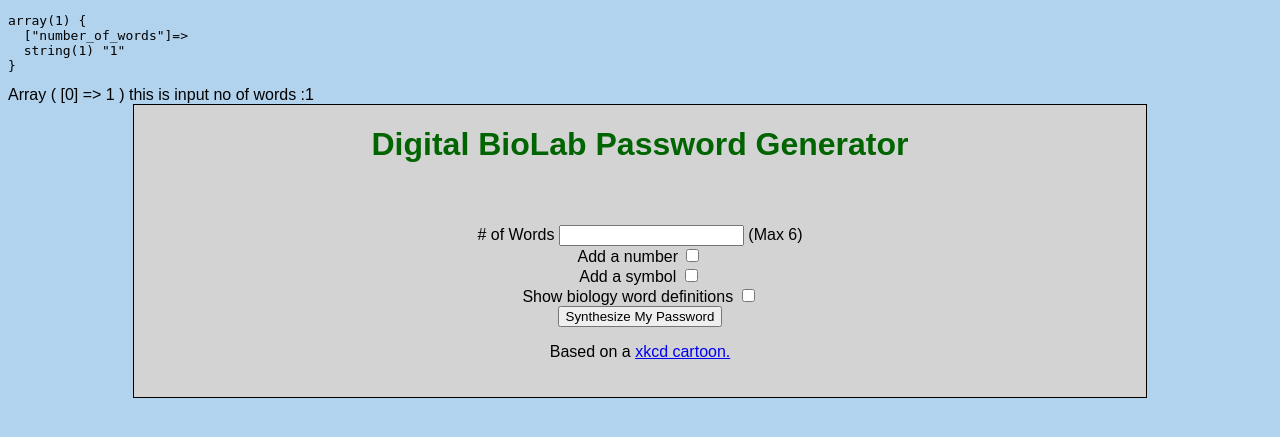
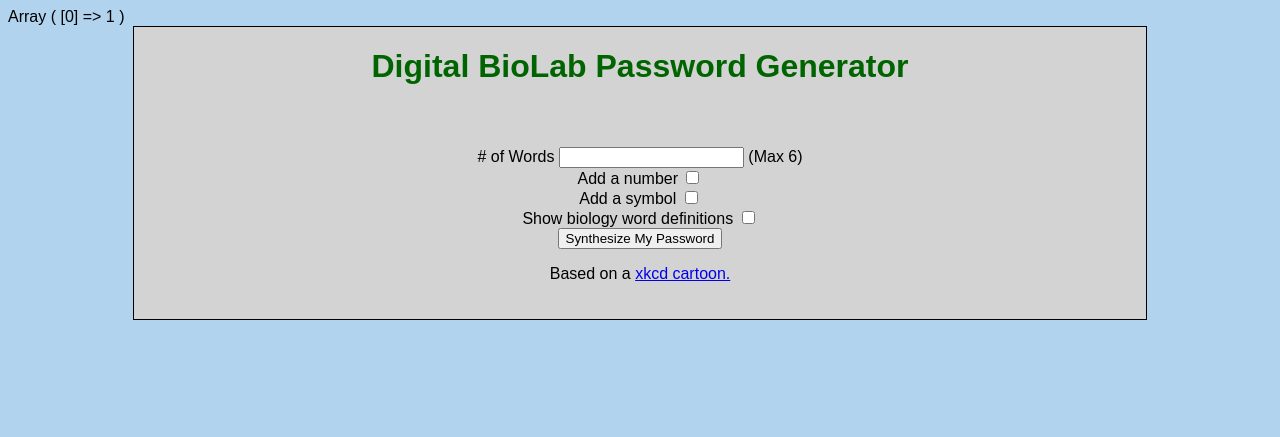
Before and after one commit to rsimpson3/p2, a PHP site: page /?number_of_words=1 in a window 1280 px wide. Shown: the top 437 px of the page. Run offline with PHP 8.4, Linux system fonts and the light colour scheme.

Commit message:
Remove error checking code.

```diff
--- a/index.php
+++ b/index.php
@@ -1,7 +1,3 @@
-<?php
-error_reporting(E_ALL);
-ini_set('display_errors', 1);
-?>
 <!DOCTYPE html>
 <html>
 <head>
@@ -50,10 +46,10 @@ ini_set('display_errors', 1);
         <form action="index.php" method="GET">
             <label for='number_of_words'># of Words</label>
             <input maxlength=1 type='text' name='number_of_words' id='number_of_words' value=''>  (Max 6)
-    				<br>
-                Add a number <input type="checkbox" name='number'> <br>
-                Add a symbol <input type="checkbox" name='symbol'> <br>
-                Show biology word definitions <input type="checkbox" name='define'> <br>
+        </br>
+            Add a number <input type="checkbox" name='number'> </br>
+            Add a symbol <input type="checkbox" name='symbol'> </br>
+            Show biology word definitions <input type="checkbox" name='define'> </br>
             <input type='submit' value='Synthesize My Password'>
         </form
     </div>
--- a/logic.php
+++ b/logic.php
@@ -3,15 +3,12 @@
 #server side validation of word count needed
 
 $_GET;
-echo '<pre>';
-var_dump($_GET);
-echo '</pre>';
 
 print_r(array_values($_GET));
 
 # formfield empty default to 4 words
 $word_count = $_GET['number_of_words'];
-echo "this is input no of words :" . $word_count;
+// echo "this is input no of words :" . $word_count;
 
 // Biology Passwords Array
 $bio_passwords = Array (
```
Lines whose indentation alone changed are shown as unchanged.
